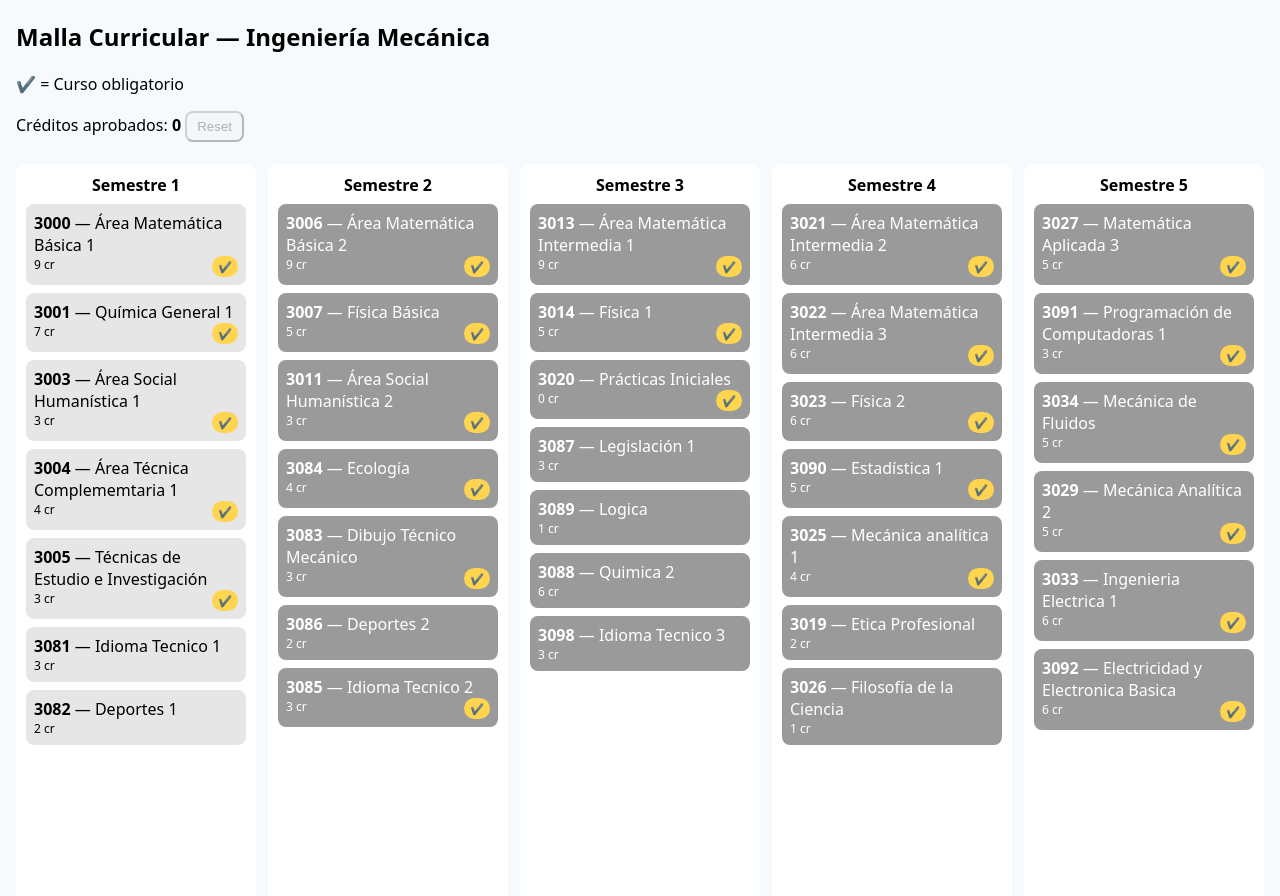
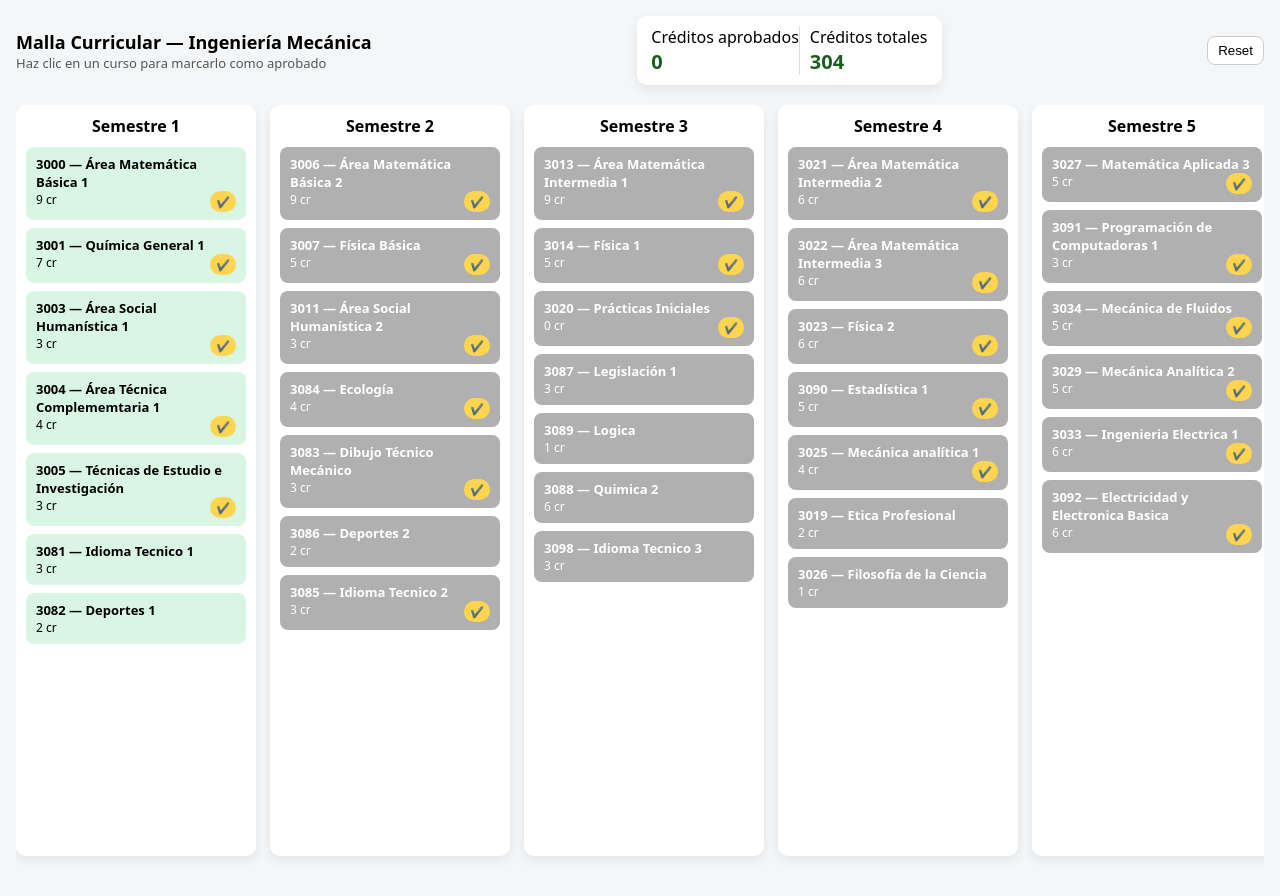
Before and after one commit to Sara-Recancoj19/Malla-Mec-nica, a plain HTML site: page index.html in a window 1280 px wide. Drawn offline with Linux system fonts and the light colour scheme.

Commit message:
Update index.html

```diff
--- a/index.html
+++ b/index.html
@@ -1,49 +1,153 @@
 <!doctype html>
 <html lang="es">
 <head>
-<meta charset="utf-8" />
-<meta name="viewport" content="width=device-width,initial-scale=1" />
+<meta charset="utf-8">
+<meta name="viewport" content="width=device-width, initial-scale=1">
 <title>Malla Curricular Interactiva</title>
 
 <style>
 :root{
-  --green-approved:#c7f0d6;
-  --gray-available:#e6e6e6;
-  --gray-locked:#9a9a9a;
+  --green-approved:#7fd7a5;     /* verde aprobado */
+  --green-available:#d9f5e4;    /* verde claro disponible */
+  --gray-locked:#b0b0b0;        /* gris bloqueado */
+  --card-bg:#ffffff;
+  --shadow:0 4px 12px rgba(0,0,0,0.08);
   --badge-bg:#ffd54f;
 }
-body{font-family:system-ui;margin:16px;background:#f7fafc}
-.grid-wrap{display:flex;gap:12px;overflow:auto}
-.semester{min-width:220px;background:#fff;padding:10px;border-radius:10px}
-.sem-title{text-align:center;font-weight:700;margin-bottom:8px}
-.course{padding:8px;border-radius:8px;margin-bottom:8px;cursor:pointer}
-.course.locked{background:var(--gray-locked);color:#fff}
-.course.available{background:var(--gray-available)}
-.course.approved{background:var(--green-approved)}
-.meta{display:flex;justify-content:space-between;font-size:12px}
-.badge{background:var(--badge-bg);padding:3px 6px;border-radius:999px;font-size:11px}
-.btn{padding:6px 10px;border-radius:8px}
+
+body{
+  font-family:system-ui, Arial;
+  background:#f4f6f8;
+  margin:16px;
+}
+
+header{
+  display:flex;
+  justify-content:space-between;
+  align-items:center;
+  gap:16px;
+  flex-wrap:wrap;
+}
+
+h1{margin:0;font-size:18px}
+.sub{font-size:13px;color:#555;margin:0}
+
+.counter{
+  background:var(--card-bg);
+  box-shadow:var(--shadow);
+  padding:10px 14px;
+  border-radius:10px;
+  min-width:240px;
+  display:flex;
+  justify-content:space-between;
+  align-items:center;
+}
+
+.counter strong{
+  font-size:20px;
+  color:#1b5e20;
+}
+
+.grid-wrap{
+  margin-top:20px;
+  display:flex;
+  gap:14px;
+  overflow-x:auto;
+  padding-bottom:30px;
+}
+
+.semester{
+  min-width:220px;
+  background:var(--card-bg);
+  box-shadow:var(--shadow);
+  border-radius:10px;
+  padding:10px;
+}
+
+.sem-title{
+  text-align:center;
+  font-weight:700;
+  margin-bottom:10px;
+}
+
+.course{
+  padding:8px 10px;
+  border-radius:8px;
+  margin-bottom:8px;
+  cursor:pointer;
+  user-select:none;
+}
+
+.course.approved{
+  background:var(--green-approved);
+}
+
+.course.available{
+  background:var(--green-available);
+}
+
+.course.locked{
+  background:var(--gray-locked);
+  color:white;
+  cursor:not-allowed;
+}
+
+.course .name{
+  font-weight:600;
+  font-size:13px;
+}
+
+.meta{
+  display:flex;
+  justify-content:space-between;
+  font-size:12px;
+}
+
+.badge{
+  background:var(--badge-bg);
+  padding:3px 6px;
+  border-radius:999px;
+  font-size:11px;
+}
+
+.btn{
+  border:1px solid #ccc;
+  background:white;
+  padding:6px 10px;
+  border-radius:8px;
+  cursor:pointer;
+}
 </style>
 </head>
 
 <body>
 
-<h2>Malla Curricular — Ingeniería Mecánica</h2>
-<p>✔️ = Curso obligatorio</p>
+<header>
+  <div>
+    <h1>Malla Curricular — Ingeniería Mecánica</h1>
+    <p class="sub">Haz clic en un curso para marcarlo como aprobado</p>
+  </div>
 
-<div>
-  Créditos aprobados: <strong id="creditCount">0</strong>
+  <div class="counter">
+    <div>
+      Créditos aprobados<br>
+      <strong id="creditCount">0</strong>
+    </div>
+    <div style="border-left:1px solid #ddd;padding-left:10px">
+      Créditos totales<br>
+      <strong id="totalCredits">0</strong>
+    </div>
+  </div>
+
   <button class="btn" id="resetBtn">Reset</button>
-</div>
+</header>
 
-<br>
 <section class="grid-wrap" id="grid"></section>
 
 <script>
 /* ================= CURSOS ================= */
 const cursos = [
-
-    {"codigo": "3000", "nombre": "Área Matemática Básica 1", "creditos": 9, "prereq": [], "semestre": 1},
+   {"codigo": "3000", "nombre": "Área Matemática Básica 1", "creditos": 9, "prereq": [], "semestre": 1},
     {"codigo": "3001", "nombre": "Química General 1", "creditos": 7, "prereq": [], "semestre": 1},
     {"codigo": "3003", "nombre": "Área Social Humanística 1", "creditos": 3, "prereq": [], "semestre": 1},
     {"codigo": "3004", "nombre": "Área Técnica Complememtaria 1", "creditos": 4, "prereq": [], "semestre": 1},
@@ -116,7 +220,7 @@ const cursos = [
 
 /* ================= OBLIGATORIOS ================= */
 const obligatorios = new Set([
-  "3000","3001","3003","3004","3005",
+   "3000","3001","3003","3004","3005",
   "3006","3007","3011","3084","3083","3085",
   "3013","3014","3020","3021","3022","3023","3090","3025",
   "3027","3091","3034","3029","3033","3092",
@@ -164,14 +268,14 @@ function render(){
       const d = document.createElement("div");
       d.className = "course";
 
-      const state = approved.has(c.codigo)
+      const estado = approved.has(c.codigo)
         ? "approved"
         : isAvailable(c) ? "available" : "locked";
 
-      d.classList.add(state);
+      d.classList.add(estado);
 
       d.innerHTML = `
-        <strong>${c.codigo}</strong> — ${c.nombre}
+        <div class="name">${c.codigo} — ${c.nombre}</div>
         <div class="meta">
           <span>${c.creditos} cr</span>
           ${obligatorios.has(c.codigo) ? "<span class='badge'>✔️</span>" : ""}
@@ -179,11 +283,10 @@ function render(){
       `;
 
       d.onclick = ()=>{
-        if(approved.has(c.codigo)){
-          approved.delete(c.codigo);
-        }else if(isAvailable(c)){
-          approved.add(c.codigo);
-        }
+        if(estado === "locked") return;
+        approved.has(c.codigo)
+          ? approved.delete(c.codigo)
+          : approved.add(c.codigo);
         saveApproved();
         render();
       };
@@ -194,16 +297,17 @@ function render(){
     grid.appendChild(col);
   });
 
-  const total = [...approved].reduce((s,code)=>{
+  const total = cursos.reduce((s,c)=>s+c.creditos,0);
+  const aprobados = [...approved].reduce((s,code)=>{
     const c = cursos.find(x=>x.codigo===code);
     return s + (c ? c.creditos : 0);
   },0);
 
-  document.getElementById("creditCount").textContent = total;
-  document.getElementById("resetBtn").disabled = approved.size===0;
+  document.getElementById("creditCount").textContent = aprobados;
+  document.getElementById("totalCredits").textContent = total;
 }
 
-/* ================= EVENTOS ================= */
+/* ================= RESET ================= */
 document.getElementById("resetBtn").onclick = ()=>{
   approved.clear();
   saveApproved();
```
